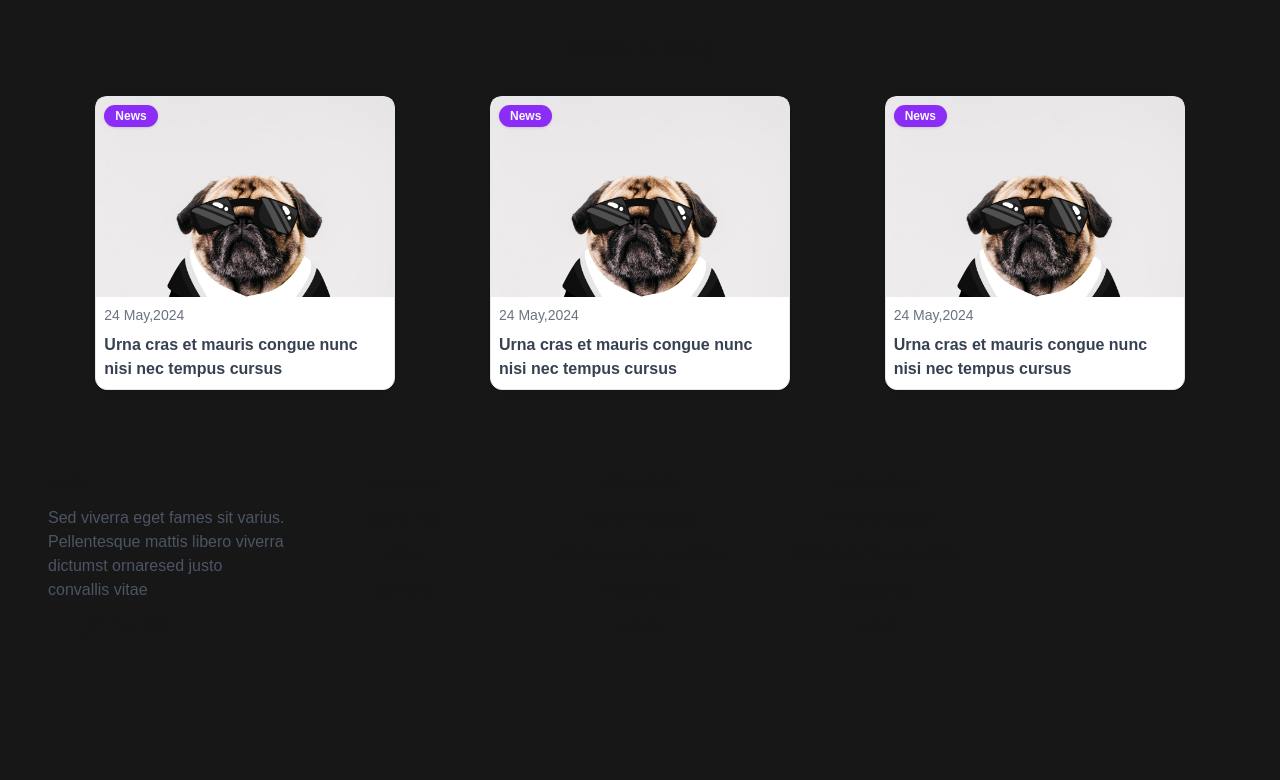
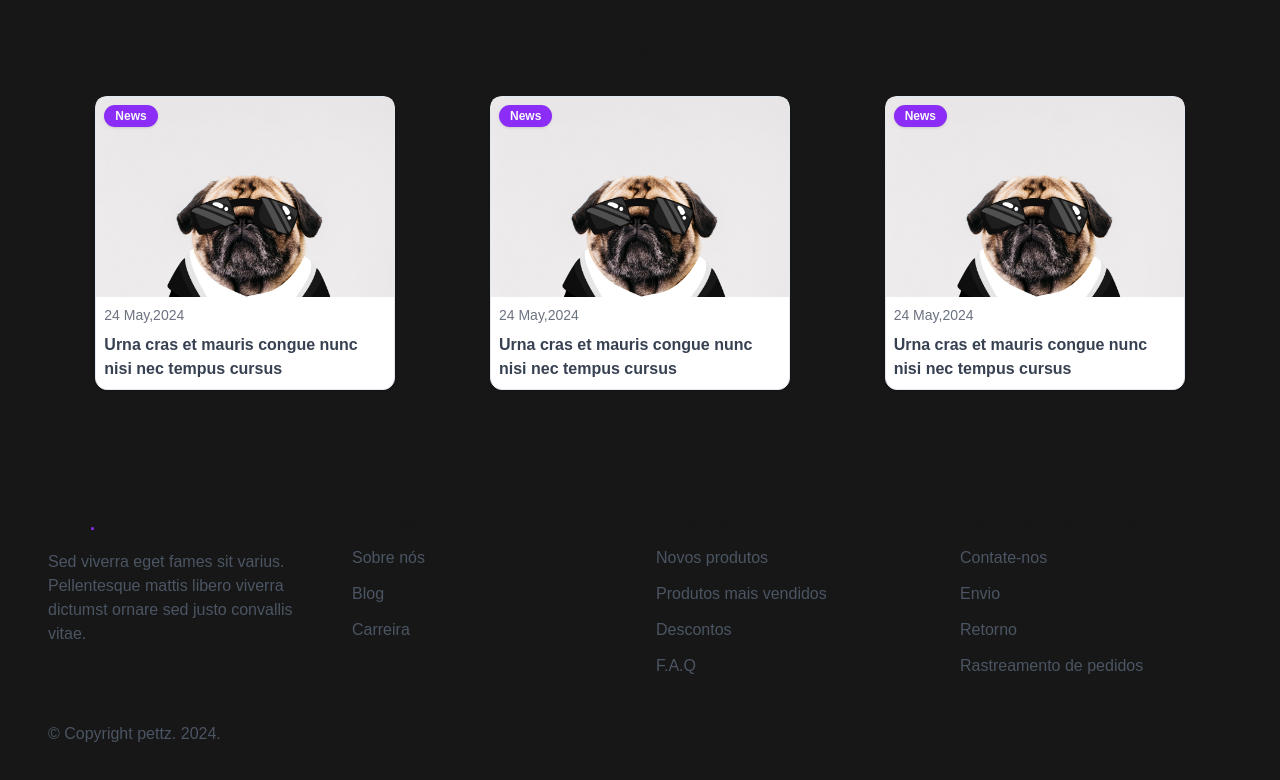
Before and after one commit to DouglasTrindade/pettz-webapp, a Next.js app: page / in a window 1280 px wide. Shown: the part 2088-2868 px from the top of the page. Before the commit the page ends 2726 px from the top, so only its background shows below. Built offline with nearby package versions, Linux system fonts and the light colour scheme.

Commit message:
feat: footer

```diff
--- a/src/components/Footer.tsx
+++ b/src/components/Footer.tsx
@@ -1,58 +1,76 @@
 import { Facebook, Instagram, Linkedin, Youtube } from "lucide-react";
 
 export const Footer = () => {
-  const navLinks = [
-    {
-      enterprise: [
-        { name: "Empresa" },
-        { name: "Sobre nós" },
-        { name: "Blog" },
-        { name: "Carreira" },
-      ],
-      usefulLinks: [
-        { name: "Links Úteis" },
-        { name: "Novos produtos" },
-        { name: "Produtos mais vendidos" },
-        { name: "Descontos" },
-        { name: "Carreira" },
-      ],
-    },
-  ];
+  const navLinks = {
+    company: [{ name: "Sobre nós" }, { name: "Blog" }, { name: "Carreira" }],
+    usefulLinks: [
+      { name: "Novos produtos" },
+      { name: "Produtos mais vendidos" },
+      { name: "Descontos" },
+      { name: "F.A.Q" },
+    ],
+    customerService: [
+      { name: "Contate-nos" },
+      { name: "Envio" },
+      { name: "Retorno" },
+      { name: "Rastreamento de pedidos" },
+    ],
+  };
+
   return (
-    <div className="grid grid-cols-5 ">
+    <footer className="grid grid-cols-1 md:grid-cols-4 gap-8 py-10">
       <div className="flex flex-col gap-3">
-        <span className="font-extrabold text-md">pettz.</span>
-        <span className="font-medium text-gray-600">
+        <span className="font-extrabold text-lg">
+          pettz<span className="text-primary">.</span>
+        </span>
+        <p className="text-gray-600 font-medium">
           Sed viverra eget fames sit varius. Pellentesque mattis libero viverra
-          dictumst ornaresed justo convallis vitae
-        </span>
-        <span className="flex gap-2 ">
+          dictumst ornare sed justo convallis vitae.
+        </p>
+        <div className="flex gap-2 mt-2">
           <Facebook className="cursor-pointer hover:text-primary" />
           <Instagram className="cursor-pointer hover:text-primary" />
           <Linkedin className="cursor-pointer hover:text-primary" />
           <Youtube className="cursor-pointer hover:text-primary" />
-        </span>
+        </div>
       </div>
-      <div className="flex flex-col items-center gap-3">
+
+      <div className="flex flex-col gap-3">
         <span className="font-bold">Empresa</span>
-        <span>Sobre nós</span>
-        <span>Blog</span>
-        <span>Carreira</span>
+        {navLinks.company.map((link, index) => (
+          <a
+            key={index}
+            className="text-gray-600 hover:text-primary cursor-pointer font-medium"
+          >
+            {link.name}
+          </a>
+        ))}
       </div>
-      <div className="flex flex-col items-center gap-3">
+
+      <div className="flex flex-col gap-3">
         <span className="font-bold">Links Úteis</span>
-        <span>Novos produtos</span>
-        <span>Produtos mais vendidos</span>
-        <span>Descontos</span>
-        <span>F.A.Q</span>
+        {navLinks.usefulLinks.map((link, index) => (
+          <a
+            key={index}
+            className="text-gray-600 hover:text-primary cursor-pointer font-medium"
+          >
+            {link.name}
+          </a>
+        ))}
       </div>
-      <div className="flex flex-col items-center gap-3">
-        <span className="font-bold">Links Úteis</span>
-        <span>Novos produtos</span>
-        <span>Produtos mais vendidos</span>
-        <span>Descontos</span>
-        <span>F.A.Q</span>
+
+      <div className="flex flex-col gap-3">
+        <span className="font-bold">Atendimento ao Cliente</span>
+        {navLinks.customerService.map((link, index) => (
+          <a
+            key={index}
+            className="text-gray-600 hover:text-primary cursor-pointer font-medium"
+          >
+            {link.name}
+          </a>
+        ))}
       </div>
-    </div>
+      <p className="text-gray-600 font-medium"> © Copyright pettz. 2024.</p>
+    </footer>
   );
 };
```
